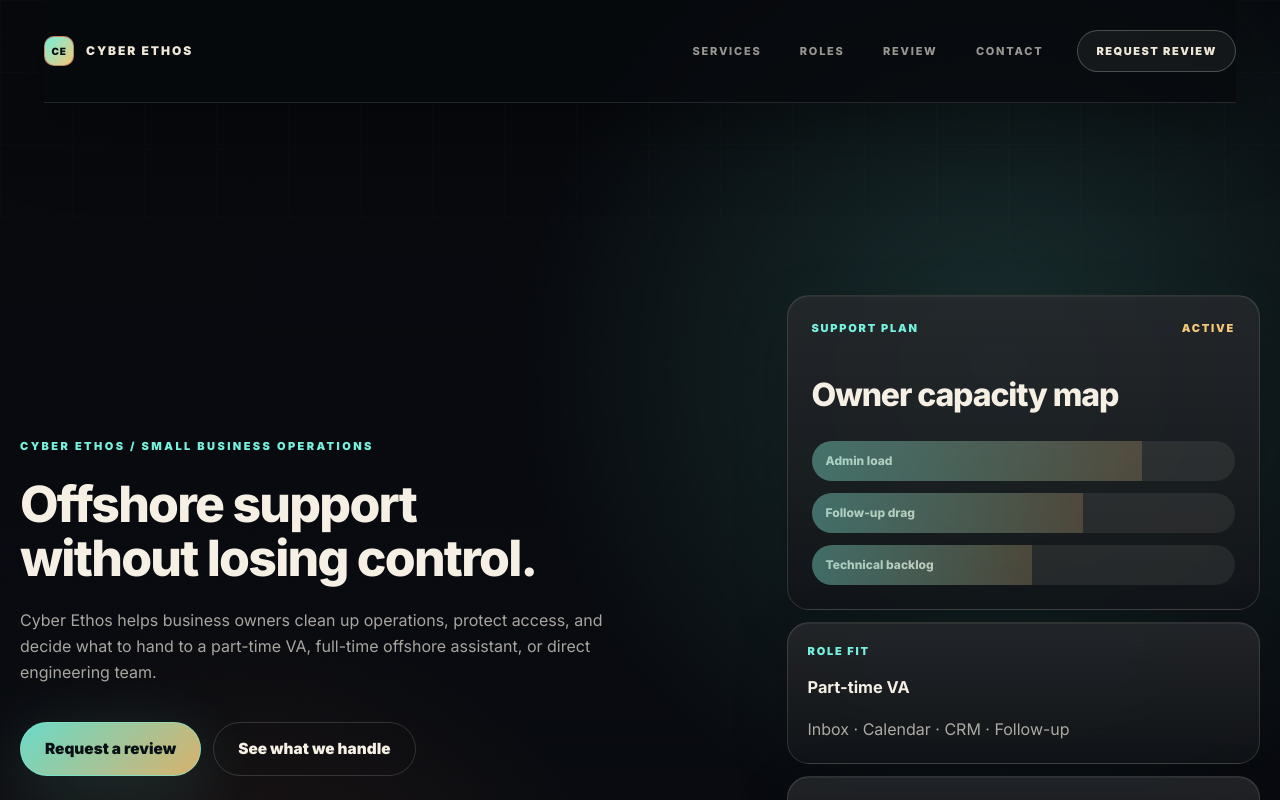
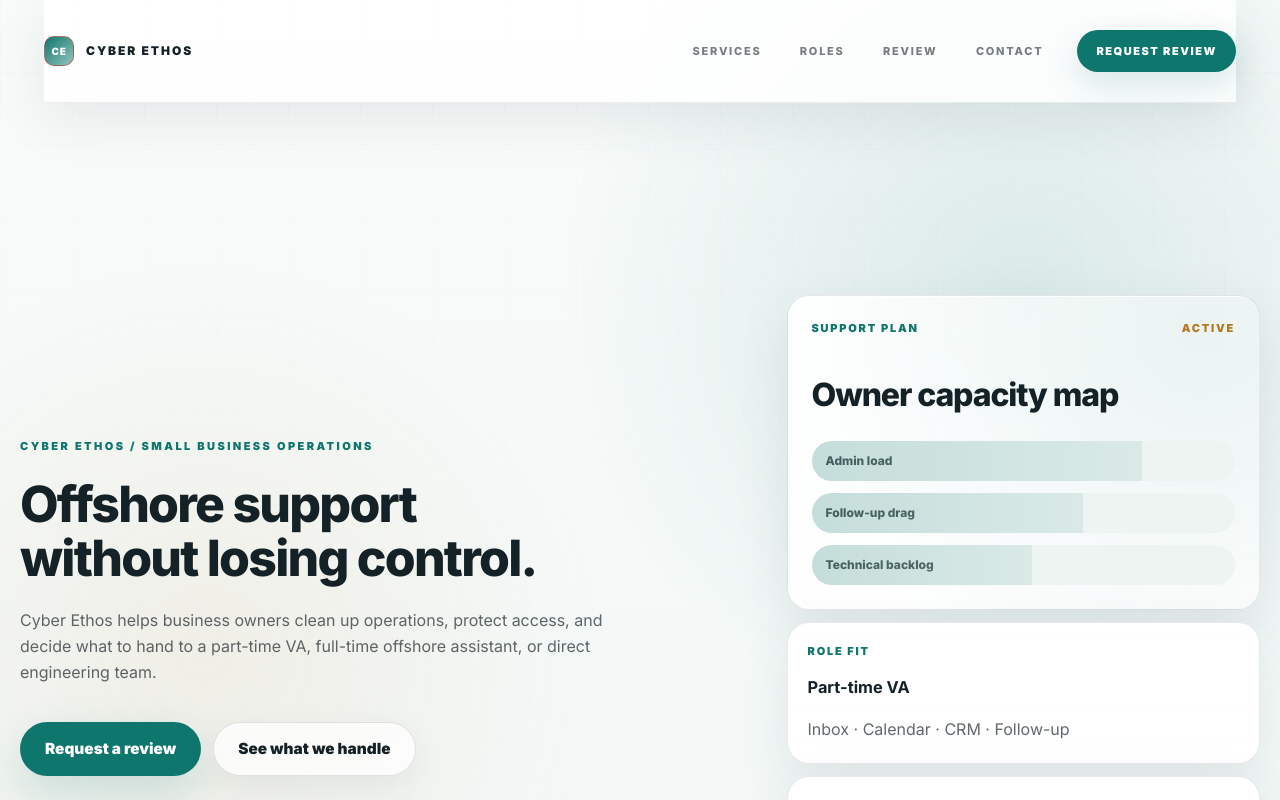
Before and after one commit to asleigher-arch/cyberethos-site, a Next.js app: page / in a window 1280 px wide. Shown: the top 800 px of the page. Built offline with nearby package versions, Linux system fonts and the light colour scheme.

Commit message:
Lighten Cyber Ethos visual tone

```diff
--- a/app/globals.css
+++ b/app/globals.css
@@ -3819,3 +3819,221 @@ a {
     font-size: 2.12rem;
   }
 }
+
+/* Welcoming owner-friendly skin inspired by Eloqwnt: lighter, calmer, less scary.
+   Preserve current structure, wording, spacing, and type scale. */
+.operator-site {
+  --ce-bg: #f3f7f6;
+  --ce-panel: rgba(255, 255, 255, 0.88);
+  --ce-panel-strong: #ffffff;
+  --ce-line: rgba(28, 45, 49, 0.12);
+  --ce-text: #142126;
+  --ce-muted: rgba(20, 33, 38, 0.68);
+  --ce-soft: rgba(20, 33, 38, 0.48);
+  --ce-cyan: #0f766e;
+  --ce-gold: #b7791f;
+  --ce-orange: #d97706;
+  --ce-violet: #536d85;
+  background:
+    radial-gradient(circle at 80% 8%, rgba(15, 118, 110, 0.12), transparent 29rem),
+    radial-gradient(circle at 16% 18%, rgba(183, 121, 31, 0.08), transparent 25rem),
+    linear-gradient(180deg, #f8fbfa 0%, #eef5f4 46%, #f8faf7 100%);
+  color: var(--ce-text);
+}
+
+.operator-site::before {
+  opacity: 0.4;
+  background-image:
+    linear-gradient(rgba(20, 33, 38, 0.035) 1px, transparent 1px),
+    linear-gradient(90deg, rgba(20, 33, 38, 0.035) 1px, transparent 1px);
+}
+
+.operator-topbar {
+  border-color: rgba(20, 33, 38, 0.08);
+  background: rgba(255, 255, 255, 0.82);
+  box-shadow: 0 16px 54px rgba(46, 68, 76, 0.1);
+}
+
+.operator-brand,
+.operator-brand strong,
+.footer-brand,
+.ce-hero h1,
+.ce-contact-hero h1,
+.ce-card-main h2,
+.ce-statement h2,
+.ce-section-head h2,
+.ce-roles h2,
+.ce-process h2,
+.ce-final h2,
+.ce-service-card h3,
+.ce-contact-grid h2,
+.ce-proof-strip p,
+.ce-role-grid span,
+.ce-process li p {
+  color: var(--ce-text);
+}
+
+.operator-brand span {
+  background: linear-gradient(135deg, #0f766e, #93c5bd);
+  color: #ffffff;
+}
+
+.operator-nav a,
+.footer-line,
+.operator-footer nav a {
+  color: rgba(20, 33, 38, 0.58);
+}
+
+.operator-nav a:hover,
+.operator-footer nav a:hover {
+  color: #0f3f3a;
+}
+
+.ce-eyebrow,
+.ce-card-topline,
+.ce-card-small span,
+.ce-card-security span,
+.ce-proof-strip span,
+.ce-service-card span,
+.ce-contact-grid span {
+  color: #0f766e;
+}
+
+.ce-hero p:not(.ce-eyebrow),
+.ce-contact-hero p:not(.ce-eyebrow),
+.ce-section-head p:not(.ce-eyebrow),
+.ce-process .ce-section-head p,
+.ce-service-card p,
+.ce-contact-grid p,
+.ce-card-small p,
+.ce-card-security p {
+  color: var(--ce-muted);
+}
+
+.ce-actions a,
+.ce-final a {
+  border-color: rgba(20, 33, 38, 0.12);
+  background: rgba(255, 255, 255, 0.72);
+  color: var(--ce-text);
+  box-shadow: 0 12px 34px rgba(46, 68, 76, 0.08);
+}
+
+.ce-actions a:first-child,
+.ce-final a,
+.operator-cta {
+  border-color: rgba(15, 118, 110, 0.24);
+  background: #0f766e;
+  color: #ffffff;
+  box-shadow: 0 16px 44px rgba(15, 118, 110, 0.18);
+}
+
+.ce-actions a:hover,
+.ce-final a:hover,
+.ce-service-card:hover,
+.ce-proof-strip article:hover,
+.ce-contact-grid article:hover {
+  border-color: rgba(15, 118, 110, 0.28);
+  box-shadow: 0 18px 48px rgba(46, 68, 76, 0.12);
+}
+
+.ce-collage-card,
+.ce-contact-panel,
+.ce-service-card,
+.ce-proof-strip article,
+.ce-contact-grid article {
+  border-color: rgba(20, 33, 38, 0.1);
+  background:
+    linear-gradient(180deg, rgba(255, 255, 255, 0.98), rgba(255, 255, 255, 0.86)),
+    #ffffff;
+  box-shadow: inset 0 1px 0 rgba(255, 255, 255, 0.9), 0 18px 52px rgba(46, 68, 76, 0.1);
+}
+
+.ce-card-main,
+.ce-process,
+.ce-final {
+  background:
+    radial-gradient(circle at 88% 10%, rgba(15, 118, 110, 0.08), transparent 24rem),
+    rgba(255, 255, 255, 0.9);
+}
+
+.ce-capacity-bars span {
+  background: #edf4f2;
+  color: rgba(20, 33, 38, 0.74);
+}
+
+.ce-capacity-bars span::before {
+  background: linear-gradient(90deg, rgba(15, 118, 110, 0.18), rgba(147, 197, 189, 0.22));
+}
+
+.ce-security-grid i {
+  background: linear-gradient(135deg, rgba(15, 118, 110, 0.12), rgba(83, 109, 133, 0.1));
+}
+
+.ce-statement,
+.ce-process li {
+  border-color: rgba(20, 33, 38, 0.12);
+}
+
+.ce-process {
+  border: 1px solid rgba(20, 33, 38, 0.08);
+  box-shadow: 0 24px 70px rgba(46, 68, 76, 0.08);
+}
+
+.ce-process li span,
+.ce-contact-panel > span,
+.ce-proof-strip strong {
+  color: #b7791f;
+}
+
+.ce-role-grid span {
+  border-color: rgba(20, 33, 38, 0.1);
+  background: rgba(255, 255, 255, 0.76);
+  box-shadow: 0 10px 28px rgba(46, 68, 76, 0.06);
+}
+
+.ce-final {
+  border-color: rgba(15, 118, 110, 0.14);
+}
+
+.ce-contact-panel p {
+  border-color: rgba(20, 33, 38, 0.1);
+  color: var(--ce-text) !important;
+}
+
+.operator-footer {
+  border-color: rgba(20, 33, 38, 0.08);
+}
+
+/* Contrast polish for light skin */
+.operator-topbar .operator-cta,
+.operator-cta {
+  background: #0f766e !important;
+  color: #ffffff !important;
+  border-color: rgba(15, 118, 110, 0.28) !important;
+  box-shadow: 0 12px 34px rgba(15, 118, 110, 0.16) !important;
+}
+
+.operator-footer .footer-brand,
+.operator-footer .footer-brand strong,
+.operator-footer .footer-brand span {
+  color: #142126 !important;
+  opacity: 1 !important;
+}
+
+.operator-footer nav a,
+.footer-line {
+  color: rgba(20, 33, 38, 0.68) !important;
+}
+
+/* Header CTA contrast for current SiteLayout */
+.operator-topbar .topbar-button,
+.topbar-button {
+  background: #0f766e !important;
+  color: #ffffff !important;
+  border: 1px solid rgba(15, 118, 110, 0.28) !important;
+  box-shadow: 0 12px 34px rgba(15, 118, 110, 0.16) !important;
+}
+
+.operator-footer nav strong {
+  color: rgba(20, 33, 38, 0.82) !important;
+}
```
